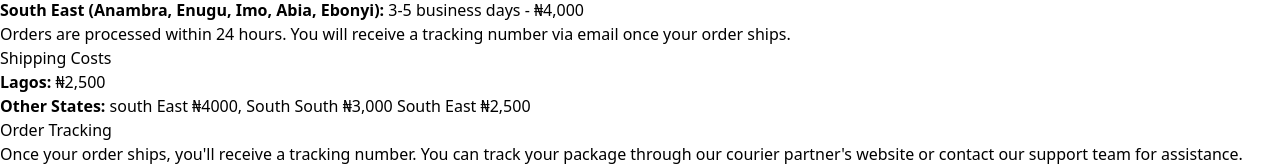
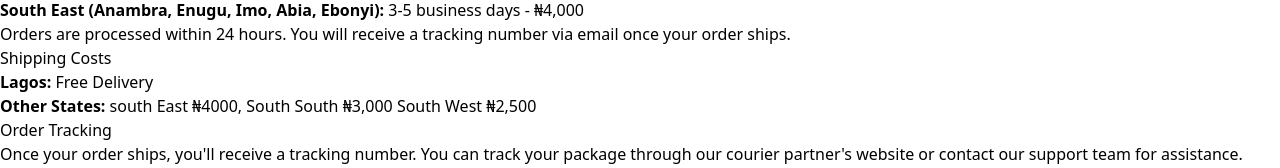
Before and after one commit to ebubexo1/Gozymasterpiece, a React (Vite) app in the folder client/: page /shipping-policy in a window 1280 px wide. Shown: the part 322-490 px from the top of the page. Built offline with nearby package versions, Linux system fonts and the light colour scheme; no server answers.

Commit message:
update account number, name and shipping policy

```diff
--- a/client/src/pages/public/ShippingPolicy.jsx
+++ b/client/src/pages/public/ShippingPolicy.jsx
@@ -32,8 +32,8 @@ const ShippingPolicy = () => {
         <section>
           <h2 className="text-2xl font-serif text-[#001F3F] mb-4">Shipping Costs</h2>
           <ul className="list-disc pl-6 space-y-2">
-            <li><strong>Lagos:</strong> ₦2,500</li>
-            <li><strong>Other States:</strong> south East ₦4000, South South ₦3,000 South East ₦2,500</li>
+            <li><strong>Lagos:</strong> Free Delivery</li>
+            <li><strong>Other States:</strong> south East ₦4000, South South ₦3,000 South West ₦2,500</li>
           </ul>
         </section>
 
```
